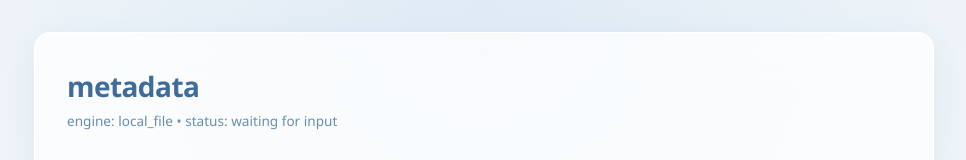
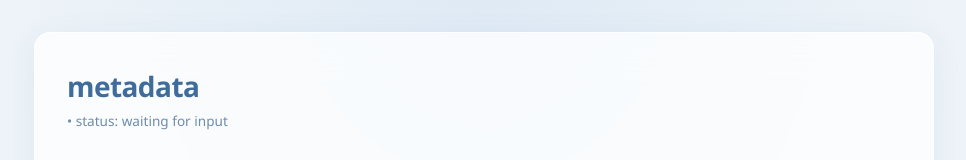
Before and after one commit to geltz/geltz.github.io, a plain HTML site: page metadata/index.html in a window 1280 px wide. Shown: the top 160 px of the page, without its empty margins (156-1122 px from the left). Drawn offline with Linux system fonts and the light colour scheme.

Commit message:
Add files via upload

```diff
--- a/metadata/index.html
+++ b/metadata/index.html
@@ -255,7 +255,7 @@
   <div class="container">
     <header>
         <h1>metadata</h1>
-        <div class="header-meta">engine: local_file • status: waiting for input</div>
+        <div class="header-meta">• status: waiting for input</div>
     </header>
 
     <div class="drop-zone" id="dropZone">
```
